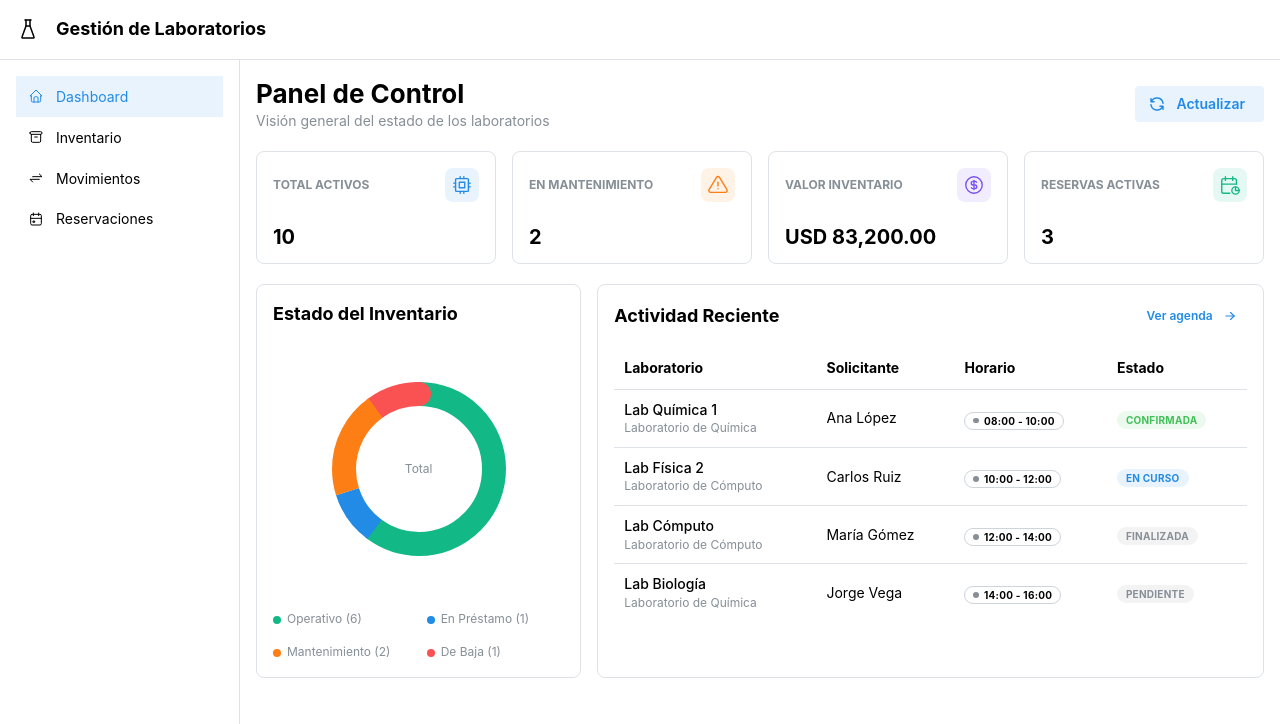
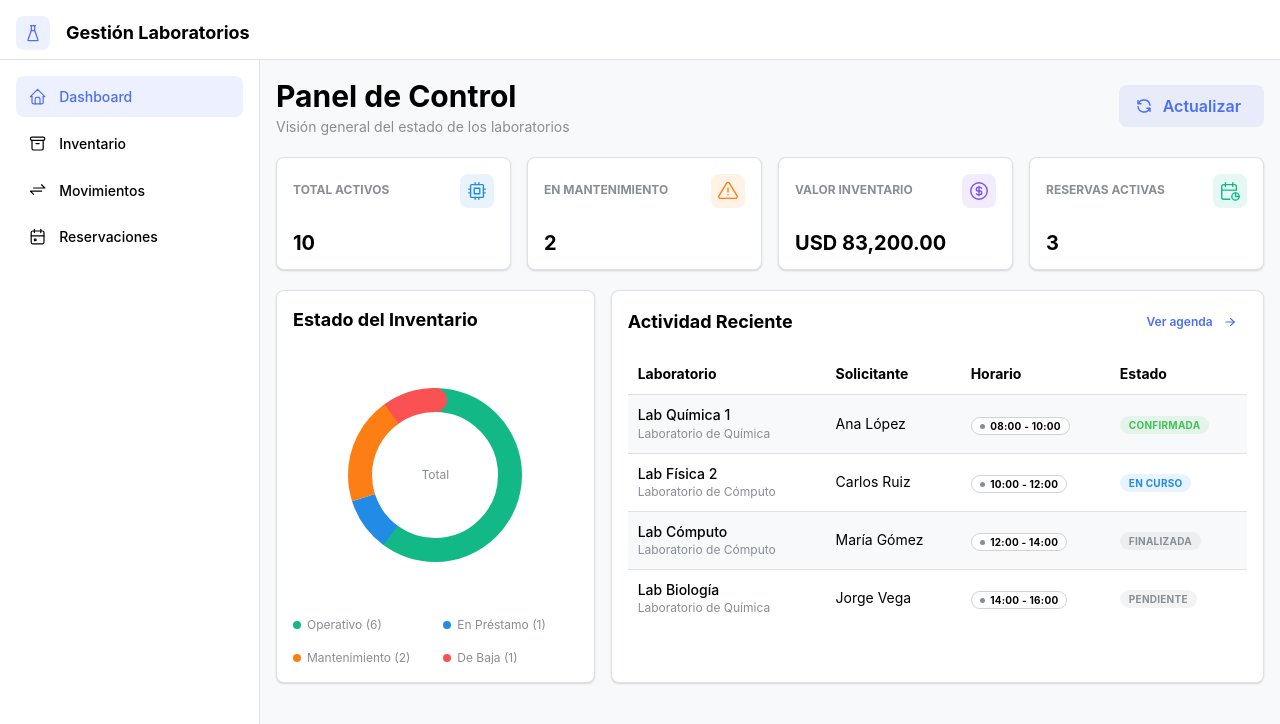
Before and after one commit to carlos-alberto-code/gestion-laboratorios, a React (Vite) app: page / in a window 1280 px wide. Shown: the top 724 px of the page. Built offline with nearby package versions, Linux system fonts and the light colour scheme.

Commit message:
Mejora de la estilización.

```diff
--- a/src/Sidebar.tsx
+++ b/src/Sidebar.tsx
@@ -1,10 +1,11 @@
 import {useState} from 'react';
-import {AppShell, NavLink, Title, Group} from '@mantine/core';
+import {AppShell, NavLink, Title, Group, Stack, ThemeIcon, rem} from '@mantine/core';
 import {
     IconHome,
     IconArchive,
     IconCalendarEvent,
-    IconFlask, IconArrowsExchange,
+    IconFlask,
+    IconArrowsExchange,
 } from '@tabler/icons-react';
 
 import {BookingView} from './views/BookingView.tsx';
@@ -36,41 +37,62 @@ export function Sidebar() {
     return (
         <AppShell
             header={{height: 60}}
-            navbar={{width: 240, breakpoint: 'sm'}}
+            navbar={{width: 260, breakpoint: 'sm'}} // Un poco más ancho para mejor lectura
             padding="md"
+            // Color de fondo para el área principal (crea profundidad)
+            styles={(theme) => ({
+                main: {backgroundColor: theme.colors.gray[0]},
+            })}
         >
-            <AppShell.Header p="md">
-                <Group>
-                    <IconFlask stroke={1.5}/>
-                    <Title order={4}>Gestión de Laboratorios</Title>
+            <AppShell.Header p="md" bg="white">
+                <Group h="100%">
+                    {/* Logo con icono temático */}
+                    <ThemeIcon variant="light" size="lg" radius="md" color="indigo">
+                        <IconFlask style={{width: rem(20), height: rem(20)}} stroke={1.5}/>
+                    </ThemeIcon>
+                    <Title order={4}>Gestión Laboratorios</Title>
                 </Group>
             </AppShell.Header>
 
-            <AppShell.Navbar p="md">
+            <AppShell.Navbar p="md" bg="white">
+                <Stack gap={6}>
                     <NavLink
                         label="Dashboard"
-                    leftSection={<IconHome size="1rem" stroke={1.5}/>}
+                        leftSection={<IconHome size="1.2rem" stroke={1.5}/>}
                         active={activeView === 'dashboard'}
                         onClick={() => setActiveView('dashboard')}
+                        variant="light"
+                        color="indigo"
+                        style={{borderRadius: 8, fontWeight: 500}}
                     />
                     <NavLink
                         label="Inventario"
-                    leftSection={<IconArchive size="1rem" stroke={1.5}/>}
+                        leftSection={<IconArchive size="1.2rem" stroke={1.5}/>}
                         active={activeView === 'inventory'}
                         onClick={() => setActiveView('inventory')}
+                        variant="light"
+                        color="indigo"
+                        style={{borderRadius: 8, fontWeight: 500}}
                     />
                     <NavLink
                         label="Movimientos"
-                    leftSection={<IconArrowsExchange size="1rem" stroke={1.5}/>}
+                        leftSection={<IconArrowsExchange size="1.2rem" stroke={1.5}/>}
                         active={activeView === 'movements'}
                         onClick={() => setActiveView('movements')}
+                        variant="light"
+                        color="indigo"
+                        style={{borderRadius: 8, fontWeight: 500}}
                     />
                     <NavLink
                         label="Reservaciones"
-                    leftSection={<IconCalendarEvent size="1rem" stroke={1.5}/>}
+                        leftSection={<IconCalendarEvent size="1.2rem" stroke={1.5}/>}
                         active={activeView === 'booking'}
                         onClick={() => setActiveView('booking')}
+                        variant="light"
+                        color="indigo"
+                        style={{borderRadius: 8, fontWeight: 500}}
                     />
+                </Stack>
             </AppShell.Navbar>
 
             <AppShell.Main>
--- /dev/null
+++ b/src/index.css
@@ -0,0 +1,10 @@
+:root {
+    font-family: Inter, system-ui, Avenir, Helvetica, Arial, sans-serif;
+}
+
+body {
+    /* Mantine gray.0 */
+    background-color: #f8f9fa;
+    margin: 0;
+    padding: 0;
+}
--- a/src/main.tsx
+++ b/src/main.tsx
@@ -1,16 +1,19 @@
 import {StrictMode} from 'react'
-import '@mantine/core/styles.css'
-import '@mantine/dates/styles.css'
-import '@mantine/notifications/styles.css'
 import {createRoot} from 'react-dom/client'
 import {MantineProvider} from '@mantine/core'
 import {Notifications} from '@mantine/notifications'
 import {Sidebar} from "./Sidebar.tsx";
+import {theme} from './theme';
+
+import '@mantine/core/styles.css'
+import '@mantine/dates/styles.css'
+import '@mantine/notifications/styles.css'
+import './index.css'
 
 createRoot(document.getElementById('root')!).render(
     <StrictMode>
-        <MantineProvider defaultColorScheme="light">
-            <Notifications position="top-right" zIndex={1000}/>
+        <MantineProvider theme={theme} defaultColorScheme="light">
+            <Notifications position="top-right" zIndex={2000}/>
             <Sidebar/>
         </MantineProvider>
     </StrictMode>,
--- /dev/null
+++ b/src/theme.ts
@@ -0,0 +1,62 @@
+import {createTheme, rem} from '@mantine/core';
+
+export const theme = createTheme({
+    // Color primario: Usaremos 'indigo' o 'blue' pero ajustando el tono
+    primaryColor: 'indigo',
+    primaryShade: 6,
+
+    // Tipografía
+    fontFamily: 'Inter, system-ui, Avenir, Helvetica, Arial, sans-serif',
+    headings: {
+        fontFamily: 'Inter, system-ui, sans-serif',
+        sizes: {
+            h1: {fontSize: rem(36)},
+            h2: {fontSize: rem(30)},
+        },
+    },
+
+    // Estilos por defecto para componentes
+    components: {
+        Button: {
+            defaultProps: {
+                size: 'md',
+                radius: 'md',
+            },
+        },
+        TextInput: {
+            defaultProps: {
+                variant: 'filled', // Fondo grisáceo, mejor para formularios largos
+                radius: 'md',
+            },
+        },
+        Select: {
+            defaultProps: {
+                variant: 'filled',
+                radius: 'md',
+            },
+        },
+        Paper: {
+            defaultProps: {
+                shadow: 'xs', // Sombra sutil siempre
+                radius: 'md',
+                withBorder: true,
+            },
+        },
+        Table: {
+            defaultProps: {
+                verticalSpacing: 'sm',
+                striped: true,
+                highlightOnHover: true,
+            },
+        },
+        Modal: {
+            defaultProps: {
+                radius: 'md',
+                overlayProps: {
+                    backgroundOpacity: 0.55,
+                    blur: 3,
+                }
+            }
+        }
+    },
+});
```
Lines whose indentation alone changed are shown as unchanged.
